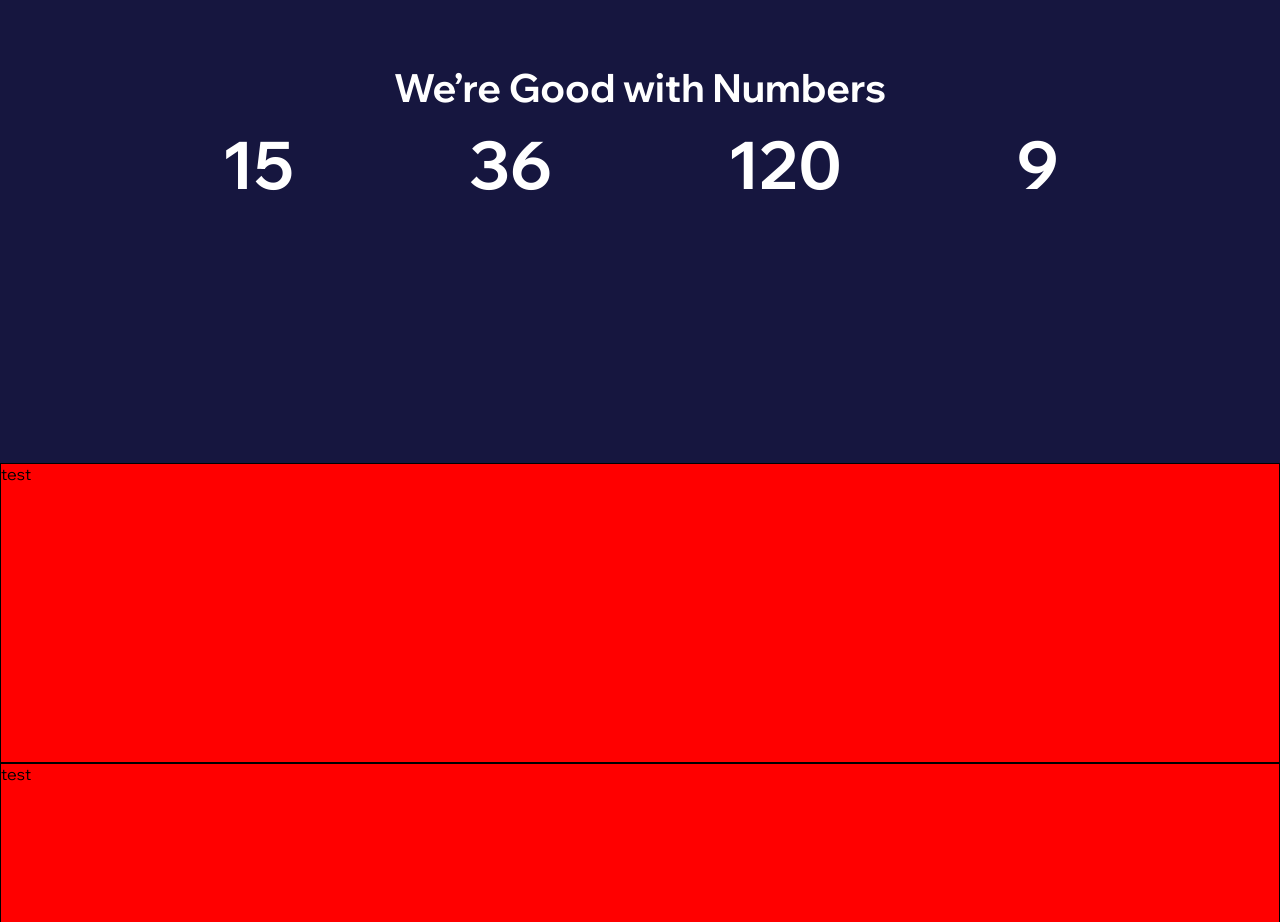
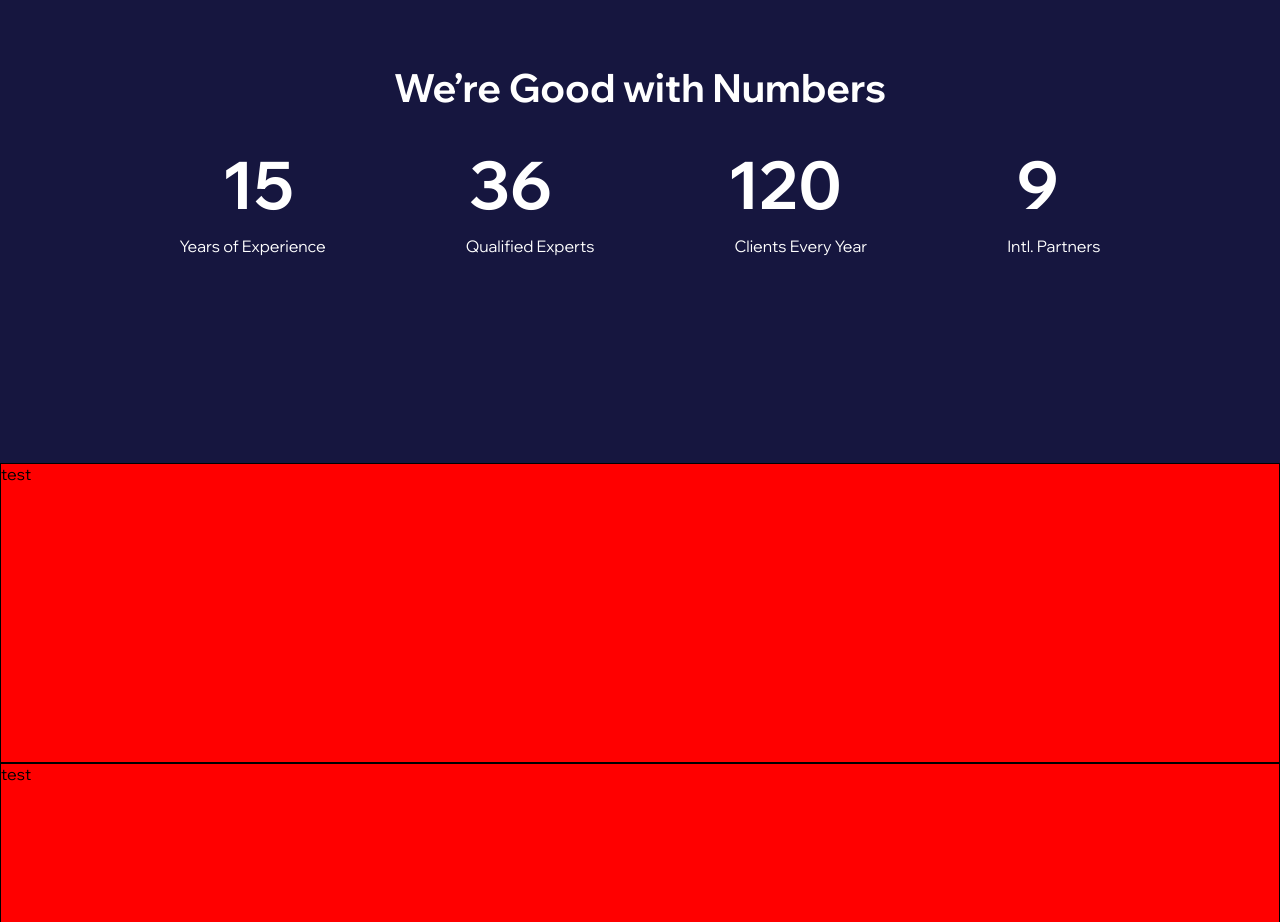
Before and after one commit to iamrahilhabibli/wix-clone-task, a website: page index.html in a window 1280 px wide. Shown: the part 1840-2762 px from the top of the page. Drawn offline with nearby package versions, Linux system fonts and the light colour scheme.

Commit message:
stats text added

```diff
--- a/index.html
+++ b/index.html
@@ -159,6 +159,14 @@
               <li class="large-number">9</li>
             </ul>
           </div>
+          <div class="stats__container__text">
+            <ul>
+              <li>Years of Experience</li>
+              <li>Qualified Experts</li>
+              <li>Clients Every Year</li>
+              <li>Intl. Partners</li>
+            </ul>
+          </div>
         </div>
       </div>
       <div class="test" data-aos="fade-up">test</div>
--- a/styles.css
+++ b/styles.css
@@ -267,7 +267,7 @@ p {
   height: max-content;
 }
 .stats__container {
-  margin: 10px auto 0px auto;
+  margin: 30px auto 0px auto;
 }
 .stats__container ul {
   display: flex;
@@ -283,3 +283,14 @@ p {
 .stats__container ul li.large-number {
   font-size: 66px;
 }
+.stats__container__text {
+  margin: 10px auto 0px auto;
+}
+.stats__container__text ul {
+  display: flex;
+  flex-direction: row;
+  color: white;
+  gap: 140px;
+  list-style-type: none;
+  font-weight: 400;
+}
```
